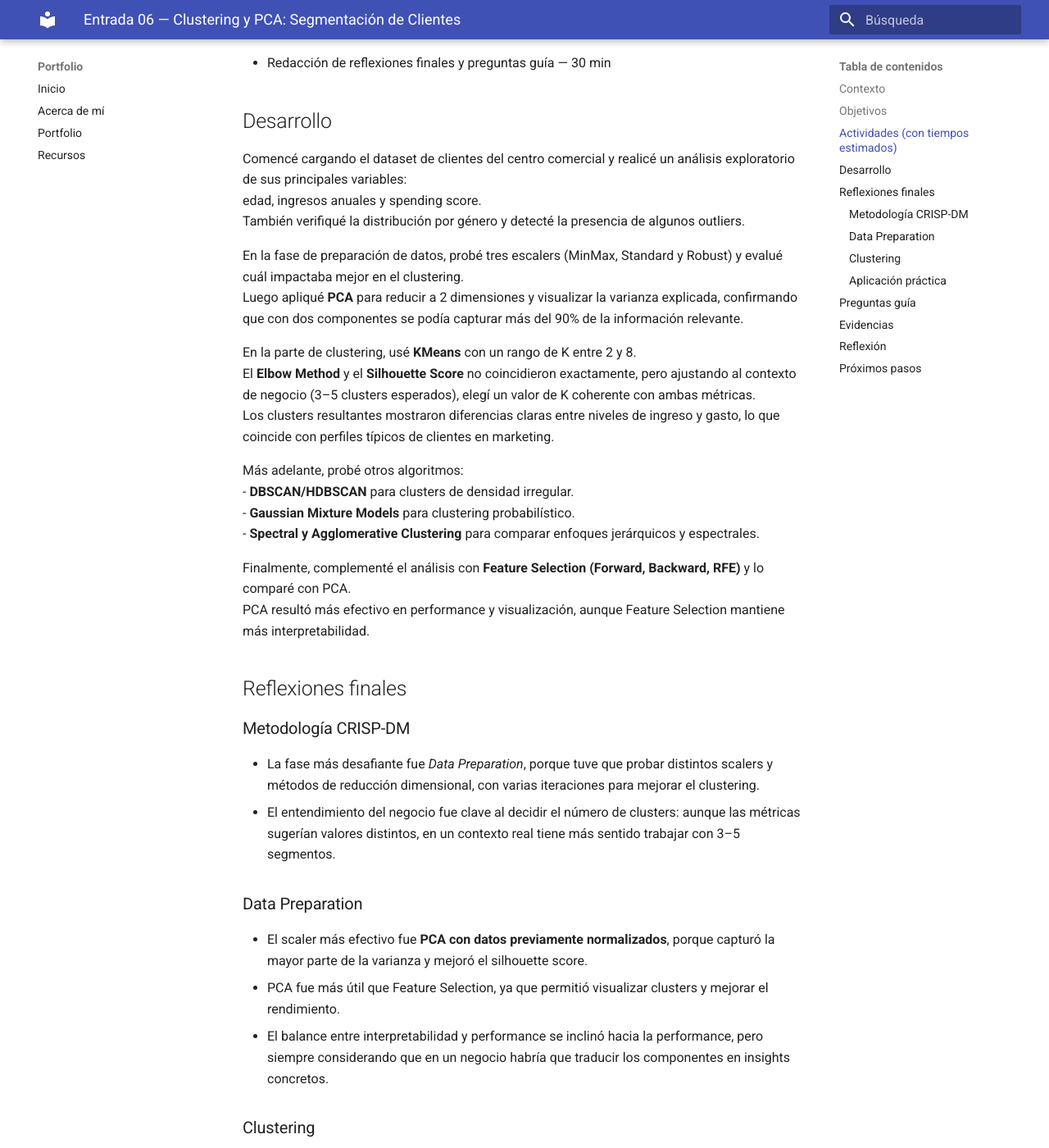
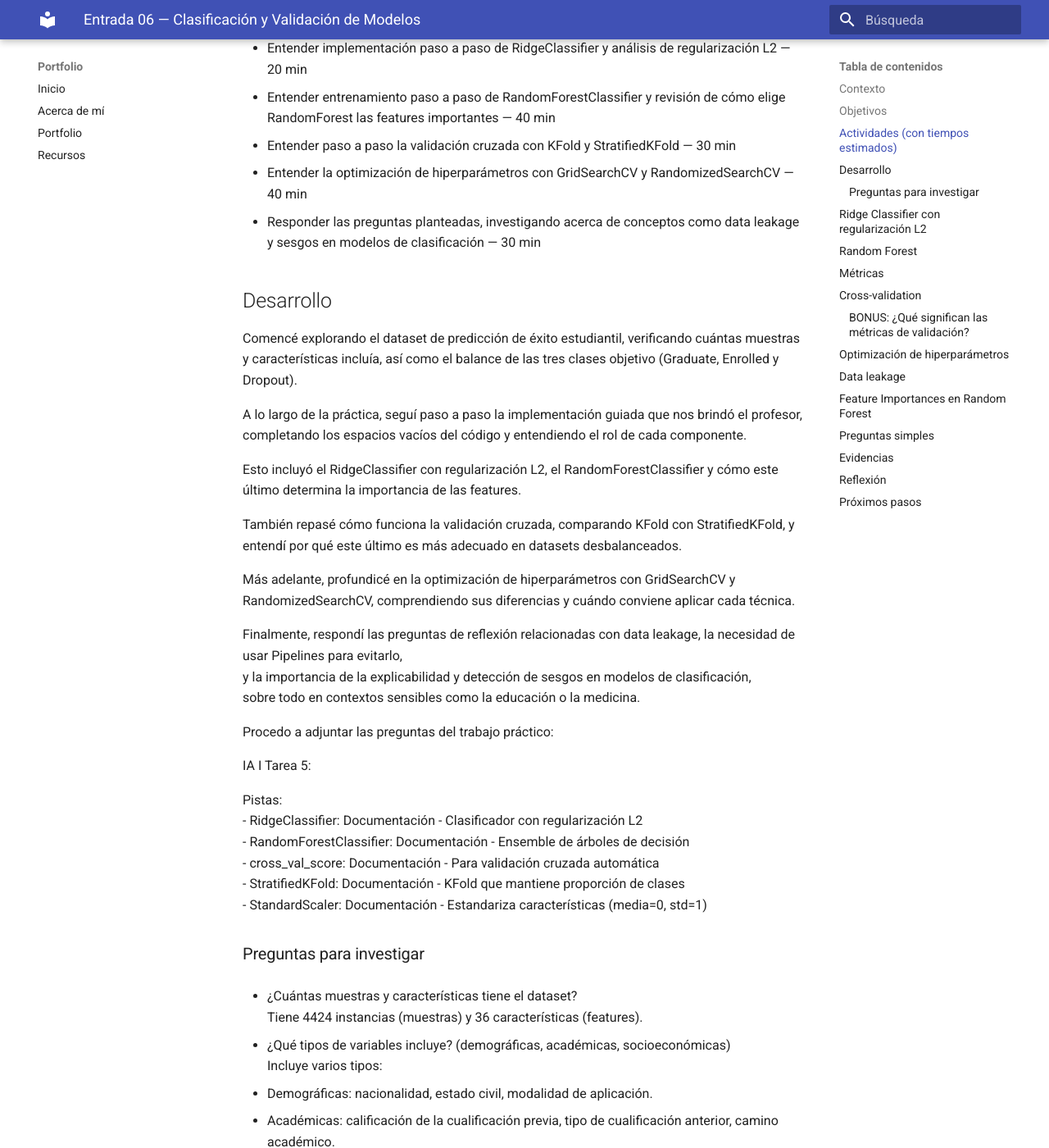
Before and after one commit to Joseignlave1/ia-portfolio-jose-ign-lave, an MkDocs documentation site: the page built from docs/portfolio/06-trabajo-practico5.md, in a window 1280 px wide and 1400 px high, scrolled down 1126 px. Shown: the whole window at 82% size. Built offline with MkDocs 1.6.1 and Material for MkDocs 9.7.7, drawn with Linux system fonts in a browser that asks for light colours; some of the changed text lies outside the part shown.

```diff
--- a/docs/portfolio/06-trabajo-practico5.md
+++ b/docs/portfolio/06-trabajo-practico5.md
@@ -1,106 +1,161 @@
 ---
-title: "Entrada 06 — Clustering y PCA: Segmentación de Clientes"
+title: "Entrada 06 — Clasificación y Validación de Modelos"
 date: 2025-09-21
 ---
 
-# Entrada 06 — Sexto trabajo práctico
+# Entrada 06 — Quinto trabajo práctico~~
+~~
 
 ## Contexto
-En este trabajo práctico exploramos técnicas de **segmentación de clientes** aplicando algoritmos de clustering y reducción de dimensionalidad.
-Se utilizó el dataset **Mall Customer Segmentation**, que contiene información demográfica y de comportamiento de ~200 clientes.
-El objetivo fue descubrir patrones en el gasto y los ingresos, con el fin de crear perfiles útiles para estrategias de marketing.
-
-El flujo de trabajo se guió con la metodología **CRISP-DM**, pasando por fases de comprensión del negocio, preparación de datos, modelado y evaluación.
+En este trabajo práctico exploramos técnicas avanzadas de clasificación y validación de modelos.
+Se utilizaron clasificadores lineales con regularización L2 (RidgeClassifier) y modelos de ensamble (RandomForestClassifier),
+junto con estrategias de validación cruzada como StratifiedKFold.
+Además, se profundizó en conceptos clave como clases balanceadas vs desbalanceadas, métricas de evaluación (accuracy, precision, recall, f1-score)
+y la importancia de evitar el data leakage mediante Pipelines.
+También se abordaron métodos de optimización de hiperparámetros (GridSearchCV y RandomizedSearchCV).
 
 ## Objetivos
-- Entender la importancia de la fase de *Business Understanding* en problemas de segmentación.
-- Aplicar normalización con diferentes scalers (MinMax, Standard, Robust) y evaluar su impacto en clustering.
-- Usar **PCA** para reducir la dimensionalidad y visualizar los datos en 2D.
-- Comparar **PCA** con técnicas de selección de features (Forward, Backward, RFE).
-- Identificar el número óptimo de clusters usando **Elbow Method** y **Silhouette Score**.
-- Aplicar diferentes algoritmos de clustering (KMeans, DBSCAN, HDBSCAN, GMM, Spectral, Agglomerative).
-- Evaluar interpretabilidad vs performance en un contexto real de negocio.
+- Comprender el funcionamiento de RidgeClassifier y RandomForestClassifier.
+- Entender el concepto y la aplicación de técnicas de validación cruzada (cross_val_score, StratifiedKFold).
+- Identificar la diferencia entre clases balanceadas y desbalanceadas y su impacto en la evaluación.
+- Analizar la importancia de elegir métricas adecuadas (accuracy, precision, recall, f1-score).
+- Entender qué es data leakage y cómo evitarlo con Pipelines.
+- Entender el concepto de pipeline, y por qué es importante utilizarlo.
+- Implementar estrategias de optimización de hiperparámetros con GridSearchCV y RandomizedSearchCV.
+- Entender cómo se deciden la importancia de las variables en Random Forest.
+- Comprender el concepto de sesgo.
+- Entender cómo detectar sesgos en los modelos.
 
 ## Actividades (con tiempos estimados)
-- Exploración inicial del dataset y estadísticas descriptivas — 20 min
-- Análisis de escalas y aplicación de scalers — 30 min
-- Implementación de PCA y visualización en 2D — 40 min
-- Ejecución de KMeans con búsqueda de K óptimo (Elbow + Silhouette) — 45 min
-- Pruebas con otros algoritmos (DBSCAN, HDBSCAN, GMM, Spectral, Agglomerative) — 60 min
-- Ejercicios de selección de features (Forward, Backward, RFE) y comparación con PCA — 50 min
-- Redacción de reflexiones finales y preguntas guía — 30 min
+- Investigación del dataset: tamaño, características y balance de clases — 15 min
+- Entender implementación paso a paso de RidgeClassifier y análisis de regularización L2 — 20 min
+- Entender entrenamiento paso a paso de RandomForestClassifier y revisión de cómo elige RandomForest las features importantes — 40 min
+- Entender paso a paso la validación cruzada con KFold y StratifiedKFold — 30 min
+- Entender la optimización de hiperparámetros con GridSearchCV y RandomizedSearchCV — 40 min
+- Responder las preguntas planteadas, investigando acerca de conceptos como data leakage y sesgos en modelos de clasificación — 30 min
 
 ## Desarrollo
-Comencé cargando el dataset de clientes del centro comercial y realicé un análisis exploratorio de sus principales variables:
-edad, ingresos anuales y spending score.
-También verifiqué la distribución por género y detecté la presencia de algunos outliers.
+Comencé explorando el dataset de predicción de éxito estudiantil, verificando cuántas muestras y características incluía, así como el balance de las tres clases objetivo (Graduate, Enrolled y Dropout).
 
-En la fase de preparación de datos, probé tres escalers (MinMax, Standard y Robust) y evalué cuál impactaba mejor en el clustering.
-Luego apliqué **PCA** para reducir a 2 dimensiones y visualizar la varianza explicada, confirmando que con dos componentes se podía capturar más del 90% de la información relevante.
+A lo largo de la práctica, seguí paso a paso la implementación guiada que nos brindó el profesor, completando los espacios vacíos del código y entendiendo el rol de cada componente.
 
-En la parte de clustering, usé **KMeans** con un rango de K entre 2 y 8.
-El **Elbow Method** y el **Silhouette Score** no coincidieron exactamente, pero ajustando al contexto de negocio (3–5 clusters esperados), elegí un valor de K coherente con ambas métricas.
-Los clusters resultantes mostraron diferencias claras entre niveles de ingreso y gasto, lo que coincide con perfiles típicos de clientes en marketing.
+Esto incluyó el RidgeClassifier con regularización L2, el RandomForestClassifier y cómo este último determina la importancia de las features.
 
-Más adelante, probé otros algoritmos:
-- **DBSCAN/HDBSCAN** para clusters de densidad irregular.
-- **Gaussian Mixture Models** para clustering probabilístico.
-- **Spectral y Agglomerative Clustering** para comparar enfoques jerárquicos y espectrales.
+También repasé cómo funciona la validación cruzada, comparando KFold con StratifiedKFold, y entendí por qué este último es más adecuado en datasets desbalanceados.
 
-Finalmente, complementé el análisis con **Feature Selection (Forward, Backward, RFE)** y lo comparé con PCA.
-PCA resultó más efectivo en performance y visualización, aunque Feature Selection mantiene más interpretabilidad.
+Más adelante, profundicé en la optimización de hiperparámetros con GridSearchCV y RandomizedSearchCV, comprendiendo sus diferencias y cuándo conviene aplicar cada técnica.
 
-## Reflexiones finales
+Finalmente, respondí las preguntas de reflexión relacionadas con data leakage, la necesidad de usar Pipelines para evitarlo,
+y la importancia de la explicabilidad y detección de sesgos en modelos de clasificación,
+sobre todo en contextos sensibles como la educación o la medicina.
 
-### Metodología CRISP-DM
-- La fase más desafiante fue *Data Preparation*, porque tuve que probar distintos scalers y métodos de reducción dimensional, con varias iteraciones para mejorar el clustering.
-- El entendimiento del negocio fue clave al decidir el número de clusters: aunque las métricas sugerían valores distintos, en un contexto real tiene más sentido trabajar con 3–5 segmentos.
+Procedo a adjuntar las preguntas del trabajo práctico:
 
-### Data Preparation
-- El scaler más efectivo fue **PCA con datos previamente normalizados**, porque capturó la mayor parte de la varianza y mejoró el silhouette score.
-- PCA fue más útil que Feature Selection, ya que permitió visualizar clusters y mejorar el rendimiento.
-- El balance entre interpretabilidad y performance se inclinó hacia la performance, pero siempre considerando que en un negocio habría que traducir los componentes en insights concretos.
+IA I Tarea 5:
 
-### Clustering
-- Elbow Method y Silhouette no coincidieron del todo, pero con el contexto de negocio se eligió un K apropiado.
-- Los clusters encontrados tienen sentido desde la intuición: clientes con alto ingreso/bajo gasto, bajo ingreso/alto gasto, y perfiles intermedios.
-- Si repitiera el análisis, probaría más algoritmos (como DBSCAN o Agglomerative) para validar la robustez de los resultados.
+Pistas:
+- RidgeClassifier: Documentación - Clasificador con regularización L2
+- RandomForestClassifier: Documentación - Ensemble de árboles de decisión
+- cross_val_score: Documentación - Para validación cruzada automática
+- StratifiedKFold: Documentación - KFold que mantiene proporción de clases
+- StandardScaler: Documentación - Estandariza características (media=0, std=1)
 
-### Aplicación práctica
-- En un entorno empresarial, presentaría los resultados con visualizaciones claras (mapas de calor, PCA, t-SNE, UMAP) para mostrar cómo se diferencian los grupos.
-- El valor de la segmentación es claro: diseñar campañas personalizadas, optimizar recursos y mejorar la efectividad de la inversión publicitaria.
-- La principal limitación es la simplicidad del dataset y el supuesto de clusters esféricos de KMeans, que puede no reflejar la realidad.
+### Preguntas para investigar
 
-## Preguntas guía
+- ¿Cuántas muestras y características tiene el dataset?
+  Tiene 4424 instancias (muestras) y 36 características (features).
 
-- **¿Qué algoritmo funciona mejor con clusters de densidad variable?**
-  DBSCAN o HDBSCAN.
+- ¿Qué tipos de variables incluye? (demográficas, académicas, socioeconómicas)
+  Incluye varios tipos:
+  - Demográficas: nacionalidad, estado civil, modalidad de aplicación.
+  - Académicas: calificación de la cualificación previa, tipo de cualificación anterior, camino académico.
+  - Socioeconómicas: nivel educativo de los padres, modalidad de aplicación específica.
+  - Además de variables categóricas y numéricas.
 
-- **¿Cuándo usar clustering jerárquico vs particional?**
-  Jerárquico cuando se buscan dendrogramas o estructura jerárquica, particional (KMeans, GMM) cuando ya se conoce el número de clusters.
+- ¿Las clases están balanceadas o desbalanceadas?
+  No, están desbalanceadas:
+  - Graduate: 2209 (~50%)
+  - Dropout: 1421 (~32%)
+  - Enrolled: 794 (~18%)
 
-- **¿Cómo afecta la dimensionalidad a diferentes algoritmos?**
-  Algoritmos como KMeans sufren en alta dimensión; conviene aplicar reducción como PCA, t-SNE o UMAP primero.
+- ¿Qué significan las 3 categorías objetivo?
+  - Dropout: estudiantes que abandonan.
+  - Enrolled: estudiantes que siguen inscritos.
+  - Graduate: estudiantes que se gradúan.
 
-- **¿Qué ventajas tiene RFE sobre Forward/Backward selection?**
-  RFE es iterativo y considera interacciones entre features, mientras que Forward/Backward son más simples pero pueden pasar por alto combinaciones óptimas.
+## Ridge Classifier con regularización L2
+La regularización L2 es una técnica para evitar el sobreajuste (overfitting) en modelos de Machine Learning.
+Se agrega un término de penalización a la función de costo del modelo.
+A diferencia de L1 (Lasso), que lleva algunos coeficientes a 0, L2 los reduce en magnitud sin eliminarlos.
+
+Coeficientes = Pesos que el modelo le asigna a las features.
+
+## Random Forest
+Random Forest no necesita StandardScaler porque hace divisiones por umbrales y no depende de la magnitud de las variables.
+
+## Métricas
+- Accuracy: proporción de predicciones correctas sobre el total.
+- Precision: de todos los ejemplos que el modelo marcó como positivos, cuántos eran realmente positivos.
+- Recall: de todos los positivos reales, cuántos detectó el modelo.
+- F1-score: balance entre precision y recall.
+
+## Cross-validation
+Es una técnica para evaluar la capacidad de un modelo de generalizar a datos nuevos.
+Consiste en dividir el dataset en varios subconjuntos (folds), entrenar el modelo con algunos y probarlo con los restantes, repitiendo el proceso varias veces.
+
+### BONUS: ¿Qué significan las métricas de validación?
+
+1. Cross-Validation: divide los datos en varias partes (folds) para entrenar y evaluar múltiples veces.
+2. Accuracy promedio: proporción de predicciones correctas promediada en todas las divisiones.
+3. Desviación estándar: indica qué tan estable es el modelo.
+4. StratifiedKFold: mantiene la proporción de clases en cada fold, útil en datasets desbalanceados.
+
+Un modelo estable tiene baja variabilidad.
+En medicina se prefiere un modelo consistente, ya que genera confianza en sus predicciones.
+
+## Optimización de hiperparámetros
+- GridSearchCV: prueba todas las combinaciones posibles en la grilla (preciso pero lento).
+- RandomizedSearchCV: prueba combinaciones al azar (rápido pero no garantiza el óptimo).
+
+## Data leakage
+Ocurre cuando información de validación/prueba se filtra al entrenamiento.
+Pipeline + SearchCV lo evitan porque cada transformación se ajusta solo con los datos de entrenamiento de cada fold, y luego se aplica al de validación.
+
+## Feature Importances en Random Forest
+El atributo `.feature_importances_` mide cuánto reduce la impureza cada variable en promedio en todos los árboles.
+Si una feature contribuye mucho a separar bien las clases, tendrá mayor importancia.
+
+## Preguntas simples
+
+1. ¿Qué es data leakage y por qué es peligroso?
+   Data leakage es cuando ocurre una fuga de datos de validación hacia el modelo, lo que hace que parezca más preciso de lo que realmente es, impidiendo evaluar su verdadera capacidad de generalización.
+
+2. ¿Cuándo usar KFold vs StratifiedKFold?
+   Cuando las clases están balanceadas se puede usar KFold.
+   Cuando están desbalanceadas, conviene StratifiedKFold, ya que mantiene proporciones equitativas en cada fold.
+
+3. ¿Cómo interpretar "95.2% ± 2.1%" en cross-validation?
+   Significa que el modelo obtiene en promedio 95.2% de accuracy, con una variabilidad (desviación estándar) de ±2.1% entre los folds.
+
+4. ¿Por qué Random Forest no necesita StandardScaler?
+   Porque trabaja con divisiones por umbrales y no depende de la magnitud de las variables.
+
+5. En diagnóstico médico, ¿prefieres un modelo con 98% accuracy pero inestable, o 95% accuracy pero muy estable?
+   Prefiero un modelo con 95% de accuracy pero muy estable, ya que garantiza predicciones consistentes y confiables, lo cual es esencial en medicina.
 
 ## Evidencias
-https://colab.research.google.com/drive/1rV6ceo7dek2TWGXXGCQdqTuQzxl9rCBe?usp=sharing
+https://colab.research.google.com/drive/1-FtzjbWMymjJyy42tHkszzyLcHcm7Zt3?usp=sharing
 
 ## Reflexión
-Mediante este trabajo, pude aprender en profundidad el uso de distintos algoritmos de clustering
-y cómo la reducción de dimensionalidad con PCA ayuda a visualizar y mejorar la calidad de los segmentos.
+Mediante este trabajo, pude aprender el concepto y uso de varios classifiers,
+y entender en qué situaciones conviene utilizar cada uno.
 
-También comprendí la importancia de la fase de preparación de datos,
-ya que la elección del scaler y de la técnica de reducción influye directamente en la separación de los clusters.
+También comprendí la importancia de evitar el data leakage,
+qué significa este problema y cómo puede afectar la evaluación del modelo.
 
-Por último, afianzé el concepto de cómo elegir el número óptimo de clusters con métodos como Elbow y Silhouette,
-y entendí que, más allá de las métricas, siempre es necesario considerar el contexto de negocio para que la segmentación sea realmente útil.
-
-Este trabajo me permitió valorar la diferencia entre interpretabilidad y performance,
-y ver cómo cada técnica (PCA, Feature Selection, DBSCAN, GMM, etc.) aporta distintas perspectivas para el análisis.
+Por último, pude afianzar el concepto de cross-validation,
+y entender por qué es una técnica tan útil para medir qué tan bien generaliza el modelo ante datos nuevos,
+entendiendo los dos tipos de approaches: KFold y StratifiedKFold, y cuándo utilizar cada uno.
 
 ## Próximos pasos
-En próximas prácticas quiero comparar formalmente los algoritmos de clustering alternativos (DBSCAN, HDBSCAN, GMM)
-y explorar cómo combinarlos con técnicas de visualización como t-SNE y UMAP para datasets de mayor dimensionalidad.
+Procedí a realizar la tarea 6
```
Also changed, not shown: docs/portfolio/07-trabajo-practico6.md (added, +106 -0 lines), docs/portfolio/index.md (+1 -0 lines).
